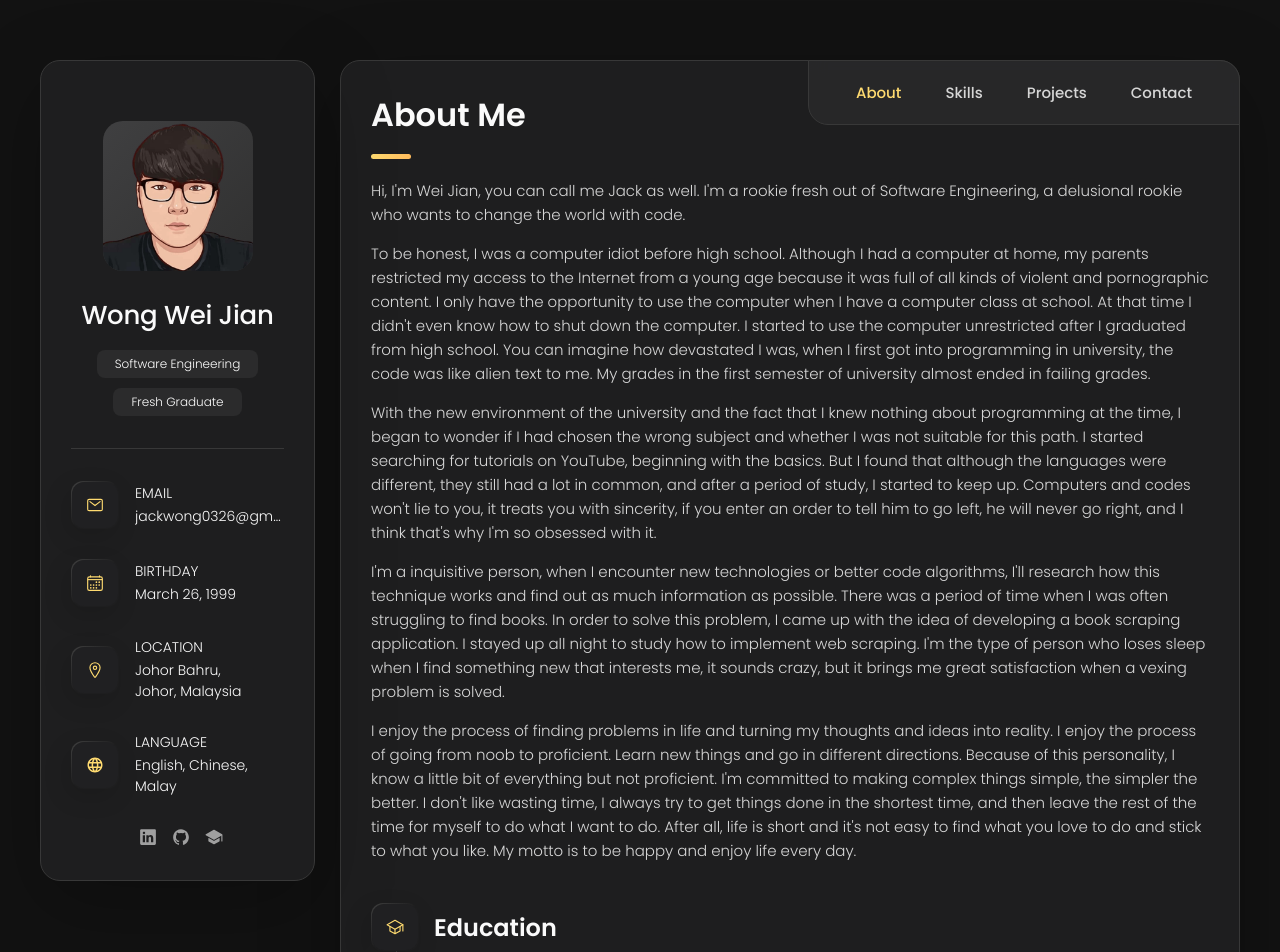
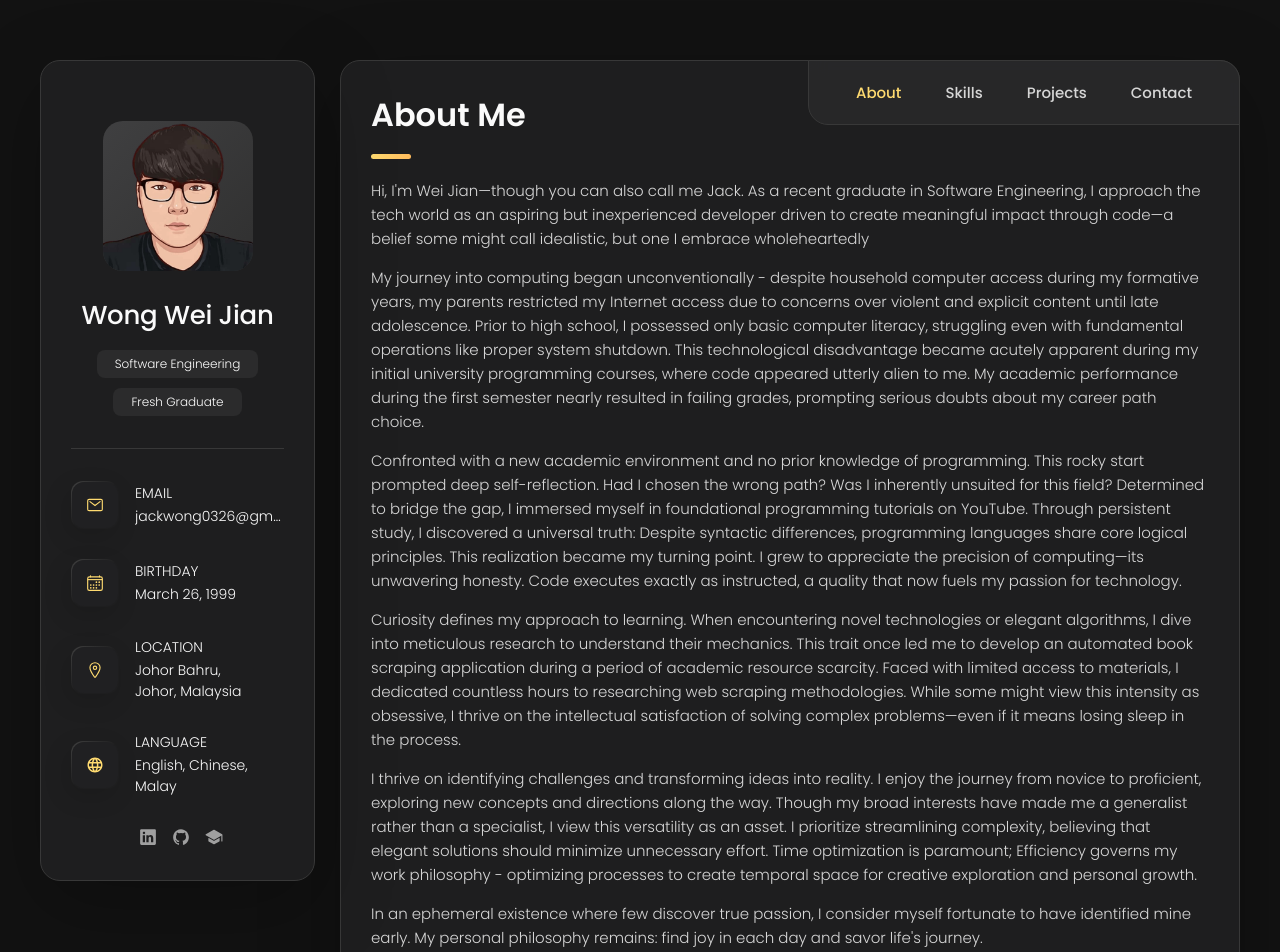
Before and after one commit to JackWorld99/Portfolio, a Next.js app: page / in a window 1280 px wide. Shown: the top 952 px of the page. Built offline with nearby package versions, Linux system fonts and the light colour scheme.

Commit message:
Update about me description.

```diff
--- a/components/About.js
+++ b/components/About.js
@@ -12,21 +12,12 @@ const About = () => {
                 <h2 className="h2 article-title">About me</h2>
             </header>
             <section className="about-text">
-                <p>
-                    Hi, I&apos;m Wei Jian, you can call me Jack as well. I&apos;m a rookie fresh out of Software Engineering, a delusional rookie who wants to change the world with code.
-                </p>
-                <p>
-                    To be honest, I was a computer idiot before high school. Although I had a computer at home, my parents restricted my access to the Internet from a young age because it was full of all kinds of violent and pornographic content. I only have the opportunity to use the computer when I have a computer class at school. At that time I didn&apos;t even know how to shut down the computer. I started to use the computer unrestricted after I graduated from high school. You can imagine how devastated I was, when I first got into programming in university, the code was like alien text to me. My grades in the first semester of university almost ended in failing grades.
-                </p>
-                <p>
-                    With the new environment of the university and the fact that I knew nothing about programming at the time, I began to wonder if I had chosen the wrong subject and whether I was not suitable for this path. I started searching for tutorials on YouTube, beginning with the basics. But I found that although the languages were different, they still had a lot in common, and after a period of study, I started to keep up. Computers and codes won&apos;t lie to you, it treats you with sincerity, if you enter an order to tell him to go left, he will never go right, and I think that&apos;s why I&apos;m so obsessed with it.
-                </p>
-                <p>
-                    I&apos;m a inquisitive person, when I encounter new technologies or better code algorithms, I&apos;ll research how this technique works and find out as much information as possible. There was a period of time when I was often struggling to find books. In order to solve this problem, I came up with the idea of developing a book scraping application. I stayed up all night to study how to implement web scraping. I&apos;m the type of person who loses sleep when I find something new that interests me, it sounds crazy, but it brings me great satisfaction when a vexing problem is solved.
-                </p>
-                <p>
-                    I enjoy the process of finding problems in life and turning my thoughts and ideas into reality. I enjoy the process of going from noob to proficient. Learn new things and go in different directions. Because of this personality, I know a little bit of everything but not proficient. I&apos;m committed to making complex things simple, the simpler the better. I don&apos;t like wasting time, I always try to get things done in the shortest time, and then leave the rest of the time for myself to do what I want to do. After all, life is short and it&apos;s not easy to find what you love to do and stick to what you like. My motto is to be happy and enjoy life every day.
-                </p>
+                <p>Hi, I&apos;m Wei Jian—though you can also call me Jack. As a recent graduate in Software Engineering, I approach the tech world as an aspiring but inexperienced developer driven to create meaningful impact through code—a belief some might call idealistic, but one I embrace wholeheartedly</p>
+                <p>My journey into computing began unconventionally - despite household computer access during my formative years,  my parents restricted my Internet access due to concerns over violent and explicit content until late adolescence. Prior to high school, I possessed only basic computer literacy, struggling even with fundamental operations like proper system shutdown. This technological disadvantage became acutely apparent during my initial university programming courses, where code appeared utterly alien to me. My academic performance during the first semester nearly resulted in failing grades, prompting serious doubts about my career path choice.</p>
+                <p>Confronted with a new academic environment and no prior knowledge of programming. This rocky start prompted deep self-reflection. Had I chosen the wrong path? Was I inherently unsuited for this field? Determined to bridge the gap, I immersed myself in foundational programming tutorials on YouTube. Through persistent study, I discovered a universal truth: Despite syntactic differences, programming languages share core logical principles. This realization became my turning point. I grew to appreciate the precision of computing—its unwavering honesty. Code executes exactly as instructed, a quality that now fuels my passion for technology.</p>
+                <p>Curiosity defines my approach to learning. When encountering novel technologies or elegant algorithms, I dive into meticulous research to understand their mechanics. This trait once led me to develop an automated book scraping application during a period of academic resource scarcity. Faced with limited access to materials, I dedicated countless hours to researching web scraping methodologies. While some might view this intensity as obsessive, I thrive on the intellectual satisfaction of solving complex problems—even if it means losing sleep in the process.</p>
+                <p>I thrive on identifying challenges and transforming ideas into reality. I enjoy the journey from novice to proficient, exploring new concepts and directions along the way. Though my broad interests have made me a generalist rather than a specialist, I view this versatility as an asset. I prioritize streamlining complexity, believing that elegant solutions should minimize unnecessary effort. Time optimization is paramount; Efficiency governs my work philosophy - optimizing processes to create temporal space for creative exploration and personal growth.</p>
+                <p>In an ephemeral existence where few discover true passion, I consider myself fortunate to have identified mine early. My personal philosophy remains: find joy in each day and savor life&apos;s journey.</p>
                 {/* <button className="form-btn">
                     <IoMdDownload className="ion-icon"/>
                     <span>CV</span>
```
